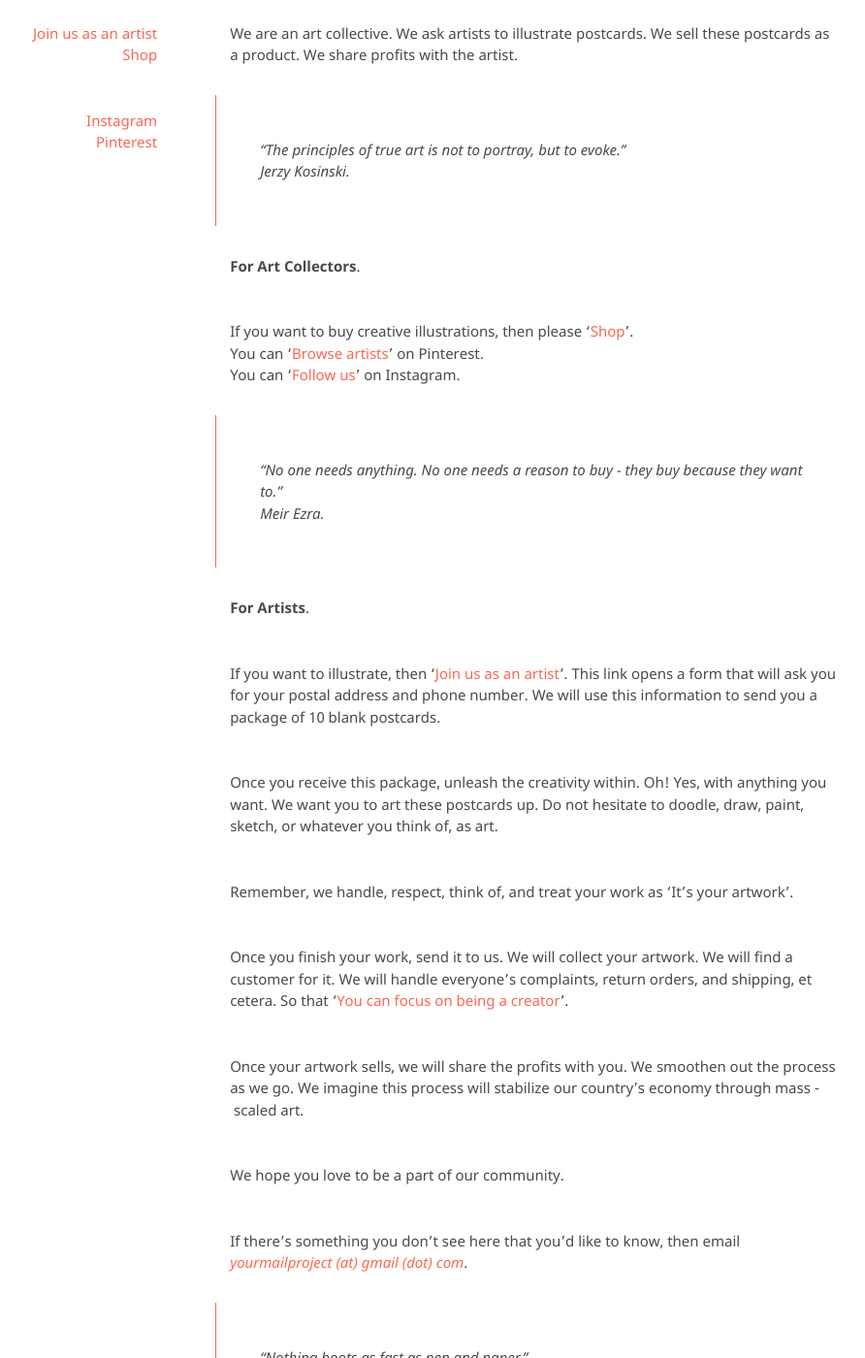
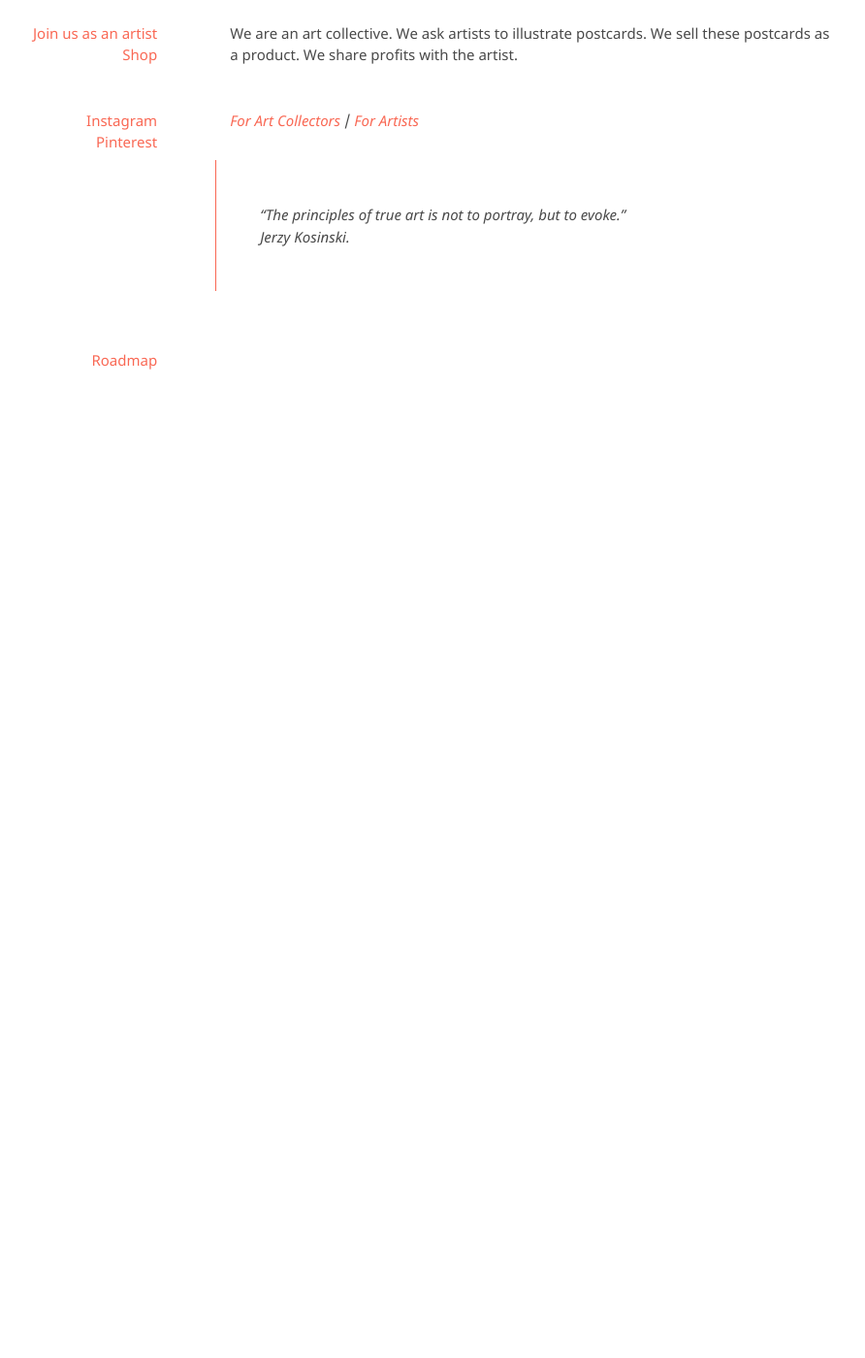
Before and after one commit to kvshvlin/yourmailproject, a Jekyll site: the page built from index.md, in a window 1280 px wide and 1400 px high, scrolled down 270 px. Shown: the whole window at 97% size, without its empty margins (191-1083 px from the left). Built offline with Jekyll 4.4.1, drawn with Linux system fonts in a browser that asks for light colours; our own code applies the rules of GitHub Pages for plain Markdown files; after the commit the page ends 900 px from its top, so only the background shows below that; some of the changed text lies outside the part shown.

Commit message:
Update index.md

```diff
--- a/index.md
+++ b/index.md
@@ -2,34 +2,7 @@
 
 We are an art collective. We ask artists to illustrate postcards. We sell these postcards as a product. We share profits with the artist.
 
+[_For Art Collectors_](https://kvshvlin.github.io/yourmailproject/forartcollectors.html) / [_For Artists_](https://kvshvlin.github.io/yourmailproject/forartists.html)
+
 > "The principles of true art is not to portray, but to evoke."
 > Jerzy Kosinski.
-
-**For Art Collectors**.
-
-If you want to buy creative illustrations, then please '<a href="https://yourmailproject.stores.instamojo.com" target="_blank">Shop</a>'.
-You can '<a href="https://in.pinterest.com/yourmailproject" target="_blank">Browse artists</a>' on Pinterest.
-You can '<a href="https://www.instagram.com/yourmailproject" target="_blank">Follow us</a>' on Instagram.
-
-> "No one needs anything. No one needs a reason to buy - they buy because they want to."
-> Meir Ezra.
-
-**For Artists**.
-
-If you want to illustrate, then '<a href="https://yourmailproject.typeform.com/to/krhWpQJZ" target="_blank">Join&nbsp;us&nbsp;as&nbsp;an&nbsp;artist</a>'. This link opens a form that will ask you for your postal address and phone number. We will use this information to send you a package of 10 blank postcards.
-
-Once you receive this package, unleash the creativity within. Oh! Yes, with anything you want. We want you to art these postcards up. Do not hesitate to doodle, draw, paint, sketch, or whatever you think of, as art.
-
-Remember, we handle, respect, think of, and treat your work as 'It's your artwork'.
-
-Once you finish your work, send it to us. We will collect your artwork. We will find a customer for it. We will handle everyone's complaints, return orders, and shipping, et cetera. So that '[You can focus on being a creator]()'.
-
-Once your artwork sells, we will share the profits with you. We smoothen out the process as we go. We imagine this process will stabilize our country's economy through mass&nbsp;-&nbsp;scaled&nbsp;art.
-
-We hope you love to be a part of our community.
-
-If there’s something you don’t see here that you’d like to know, then email
-[_yourmailproject (at) gmail (dot) com_](mailto:yourmailproject@gmail.com).
-
-> "Nothing boots as fast as pen and paper."
-> Sir Norman Robert Foster.
```
